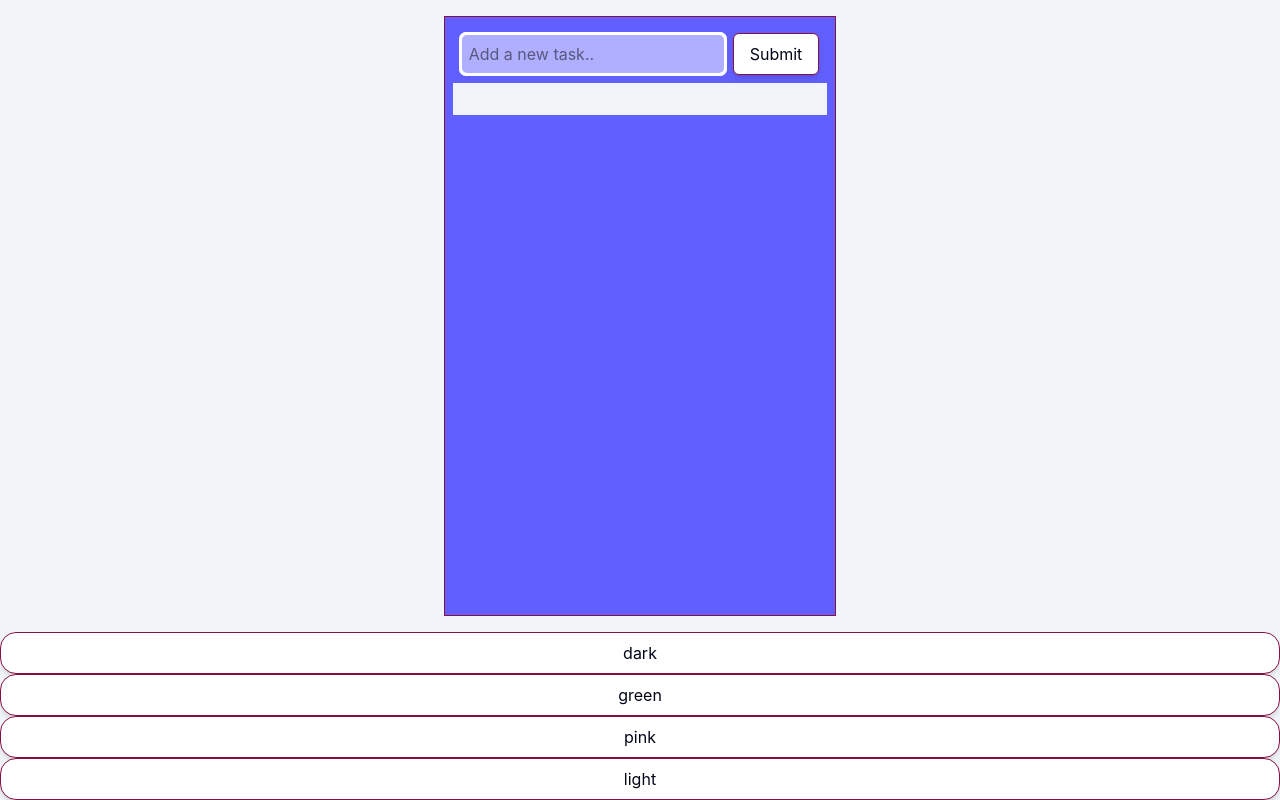
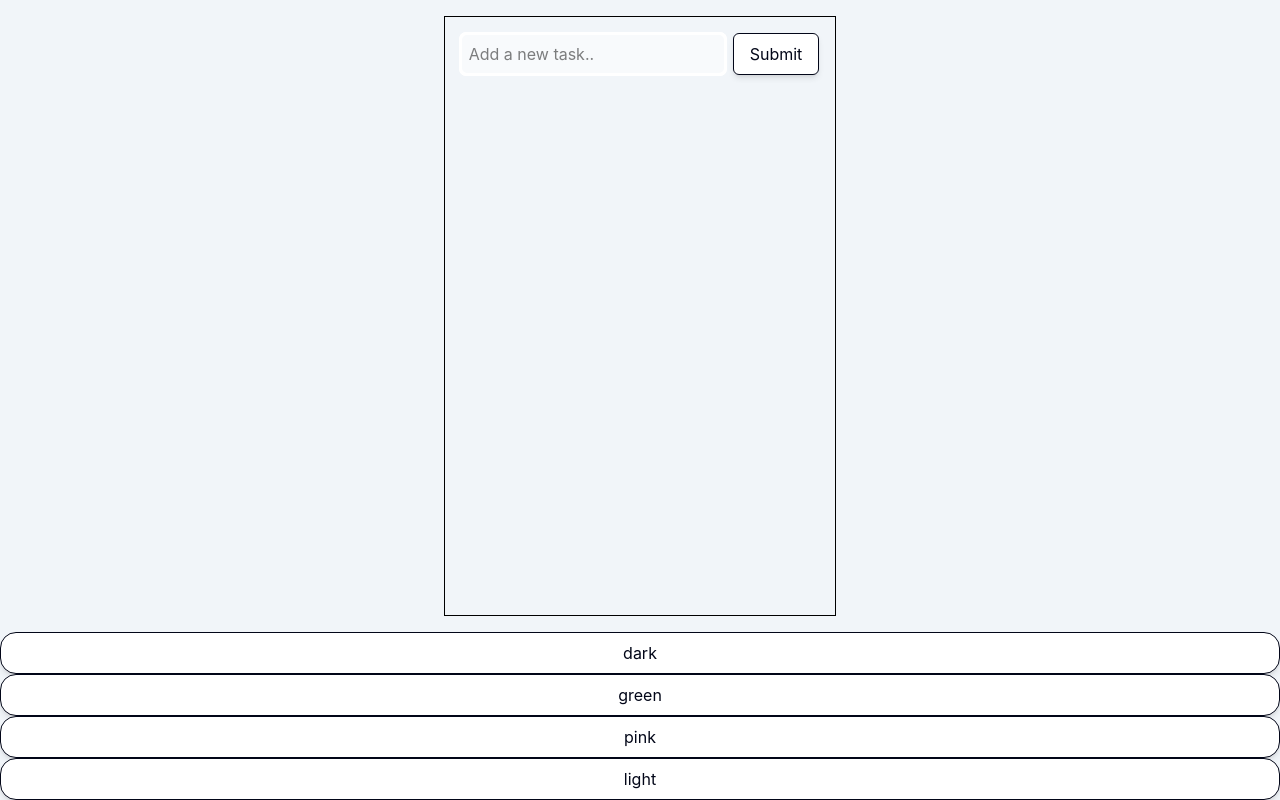
Before and after one commit to bigdonn0011/Task-Flow-Pro, a React (Vite) app: page / in a window 1280 px wide. Built offline with nearby package versions, Linux system fonts and the light colour scheme.

Commit message:
Ui fixes

```diff
--- a/component/Buttons.tsx
+++ b/component/Buttons.tsx
@@ -1,12 +1,17 @@
-interface ButtonStyle {}
+import React from "react";
+export interface ButtonStyle {
+  type?: "button" | "submit" | "reset";
+  onClick?: React.MouseEventHandler<HTMLButtonElement>;
+  text?: string;
+  className?: string;
+}
 export const Buttons = ({
   className = "",
-  onClick = "",
+  onClick,
   text = "",
   type = "button",
-}) => {
+}: ButtonStyle) => {
   return (
-    <>
     <button
       className={`bg-card shrink-0 w-full text-text btt border border-border rounded-2xl shadow-md p-4 py-2 active:scale-95 active:ring active:ring-4 hover:bg-card/80 hover:scale-105 transition-all duration-500 ${className}`}
       onClick={onClick}
@@ -14,6 +19,5 @@ export const Buttons = ({
     >
       {text}
     </button>
-    </>
   );
 };
--- a/component/Form.tsx
+++ b/component/Form.tsx
@@ -9,7 +9,7 @@ export const Form = () => {
   const [task, setTask] = useState<TaskStyle[]>([]);
   const [taskInput, setTaskInput] = useState("");
   //Section for adding task
-  const addTask = (e: ReactFormEvent<HTMLFormElement>) => {
+  const addTask = (e: React.FormEvent<HTMLFormElement>) => {
     e.preventDefault();
     if (taskInput.trim()) {
       const newTask = {
--- a/src/index.css
+++ b/src/index.css
@@ -8,8 +8,8 @@
 }
 :root {
   --background: var(--color-slate-100);
-  --case: var(--color-indigo-500);
-  --border: var(--color-pink-900);
+  --case: var(--color-grey-500);
+  --border: var(--color-silver-900);
   --card: var(--color-white);
   --text: var(--color-slate-950);
   *,
@@ -24,22 +24,22 @@
 
 .dark {
   --background: var(--color-slate-800);
-  --case: var(--color-indigo-500);
-  --border: var(--color-pink-900);
+  --case: var(--color-slate-300);
+  --border: var(--color-grey-900);
   --card: var(--color-slate-900);
   --text: var(--color-white);
 }
 .green {
   --background: var(--color-green-100);
-  --case: var(--color-indigo-500);
-  --border: var(--color-pink-900);
+  --case: var(--color-emrald-500);
+  --border: var(--color-teal-900);
   --card: var(--color-green-400);
   --text: var(--color-slate-950);
 }
 .pink {
   --background: var(--color-pink-100);
-  --case: var(--color-pink-300);
-  --border: var(--color-pink-900);
+  --case: var(--color-pink-200);
+  --border: var(--color-violet-800);
   --card: var(--color-pink-400);
   --text: var(--color-slate-950);
 }
```
Lines whose indentation alone changed are shown as unchanged.
